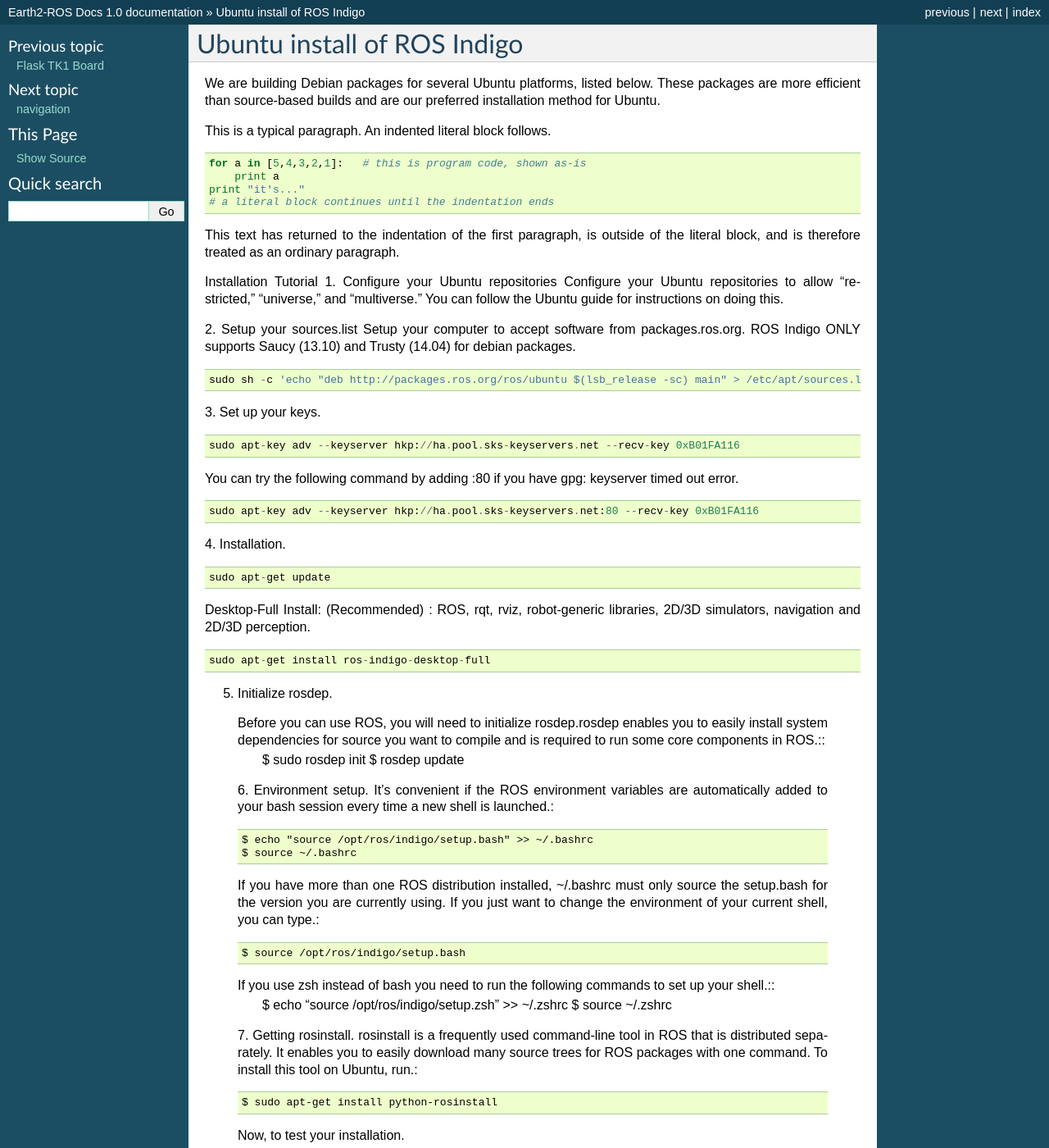
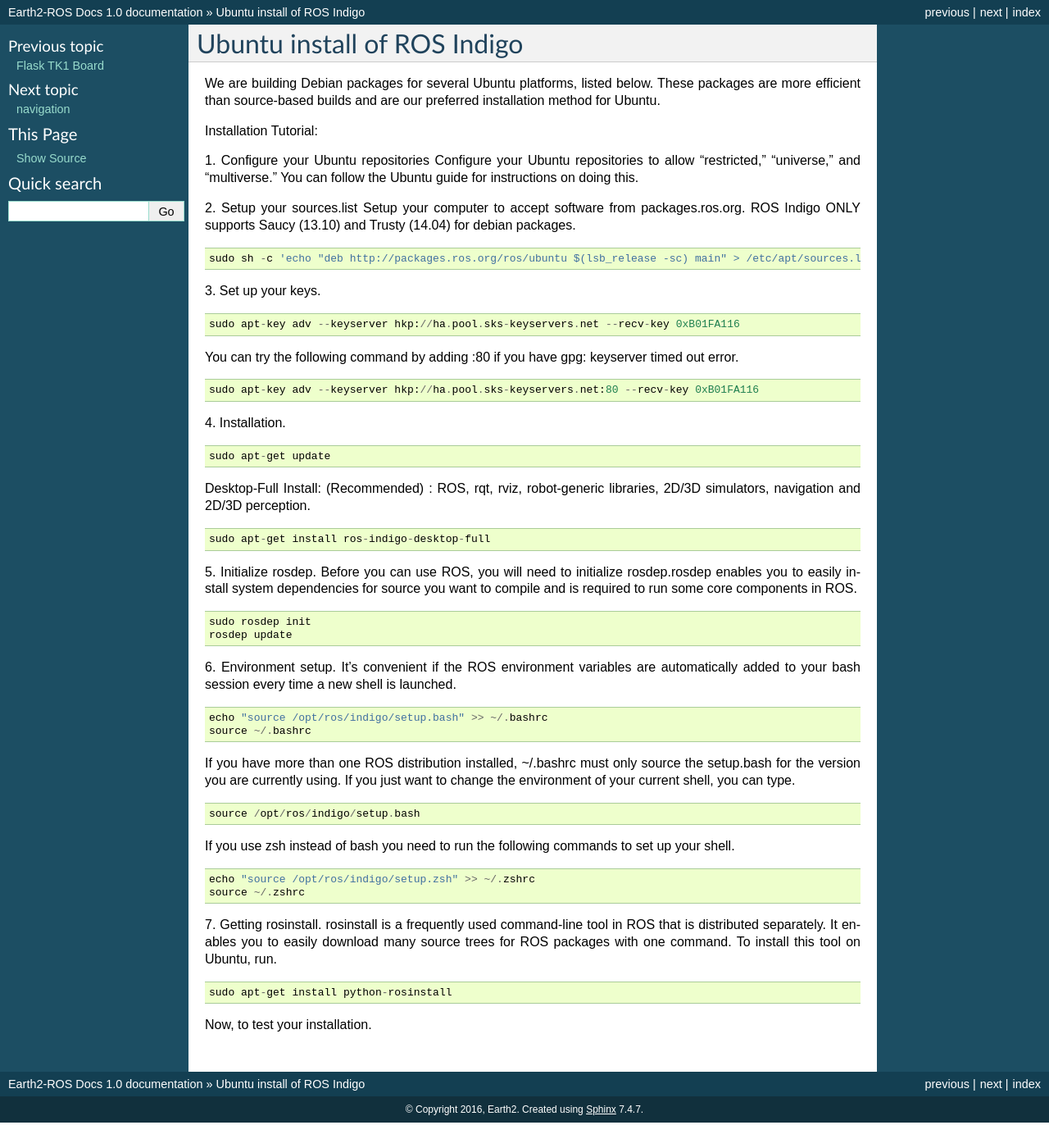
Before and after one commit to jacksnow00/earth2-docs, a Sphinx documentation site: the page built from docs/installation.rst, in a window 1280 px wide and 1400 px high. Shown: the whole window at 82% size. Built offline with Sphinx 7.4.7, drawn with Linux system fonts in a browser that asks for light colours.

Commit message:
reformat

```diff
--- a/docs/installation.rst
+++ b/docs/installation.rst
@@ -4,21 +4,8 @@
 We are building Debian packages for several Ubuntu platforms, listed below.
 These packages are more efficient than source-based builds and are our preferred installation method for Ubuntu.
 
-This is a typical paragraph.  An indented literal block follows.
+Installation Tutorial:
 
-::
-
-    for a in [5,4,3,2,1]:   # this is program code, shown as-is
-        print a
-    print "it's..."
-    # a literal block continues until the indentation ends
-
-This text has returned to the indentation of the first paragraph,
-is outside of the literal block, and is therefore treated as an
-ordinary paragraph.
-
-
-Installation Tutorial
 1. Configure your Ubuntu repositories
 Configure your Ubuntu repositories to allow "restricted," "universe," and "multiverse." You can follow the Ubuntu guide for instructions on doing this.
 
@@ -44,24 +31,30 @@
     sudo apt-get install ros-indigo-desktop-full
 
 5. Initialize rosdep.
-  Before you can use ROS, you will need to initialize rosdep.rosdep enables you to easily install system dependencies for source you want to compile and is required to run some core components in ROS.::
-    $ sudo rosdep init
-    $ rosdep update
+Before you can use ROS, you will need to initialize rosdep.rosdep enables you to easily install system dependencies for source you want to compile and is required to run some core components in ROS.
+::
+    sudo rosdep init
+    rosdep update
 
-  6. Environment setup.
-  It's convenient if the ROS environment variables are automatically added to your bash session every time a new shell is launched.::
-    $ echo "source /opt/ros/indigo/setup.bash" >> ~/.bashrc
-    $ source ~/.bashrc
-  If you have more than one ROS distribution installed, ~/.bashrc must only source the setup.bash for the version you are currently using.
-  If you just want to change the environment of your current shell, you can type.::
-    $ source /opt/ros/indigo/setup.bash
-  If you use zsh instead of bash you need to run the following commands to set up your shell.::
-    $ echo "source /opt/ros/indigo/setup.zsh" >> ~/.zshrc
-    $ source ~/.zshrc
+6. Environment setup.
+It's convenient if the ROS environment variables are automatically added to your bash session every time a new shell is launched.
+::
+    echo "source /opt/ros/indigo/setup.bash" >> ~/.bashrc
+    source ~/.bashrc
 
-  7. Getting rosinstall.
-  rosinstall is a frequently used command-line tool in ROS that is distributed separately. It enables you to easily download many source trees for ROS packages with one command.
-  To install this tool on Ubuntu, run.::
-    $ sudo apt-get install python-rosinstall
+If you have more than one ROS distribution installed, ~/.bashrc must only source the setup.bash for the version you are currently using. If you just want to change the environment of your current shell, you can type.
+::
+    source /opt/ros/indigo/setup.bash
+If you use zsh instead of bash you need to run the following commands to set up your shell.
+::
+    echo "source /opt/ros/indigo/setup.zsh" >> ~/.zshrc
+    source ~/.zshrc
 
-  Now, to test your installation.
+7. Getting rosinstall.
+rosinstall is a frequently used command-line tool in ROS that is distributed separately. It enables you to easily download many source trees for ROS packages with one command.
+To install this tool on Ubuntu, run.
+::
+    sudo apt-get install python-rosinstall
+
+
+Now, to test your installation.
```
